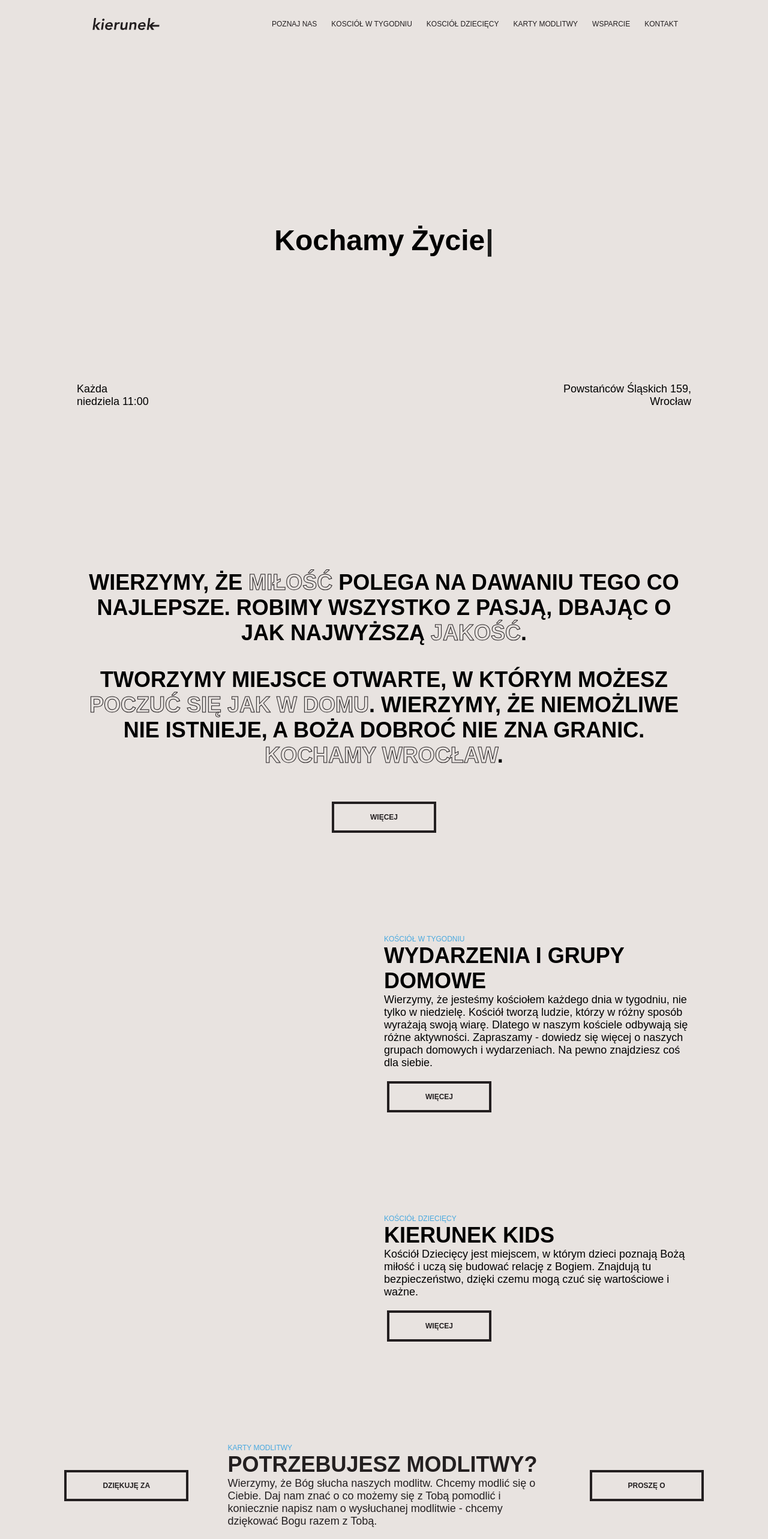
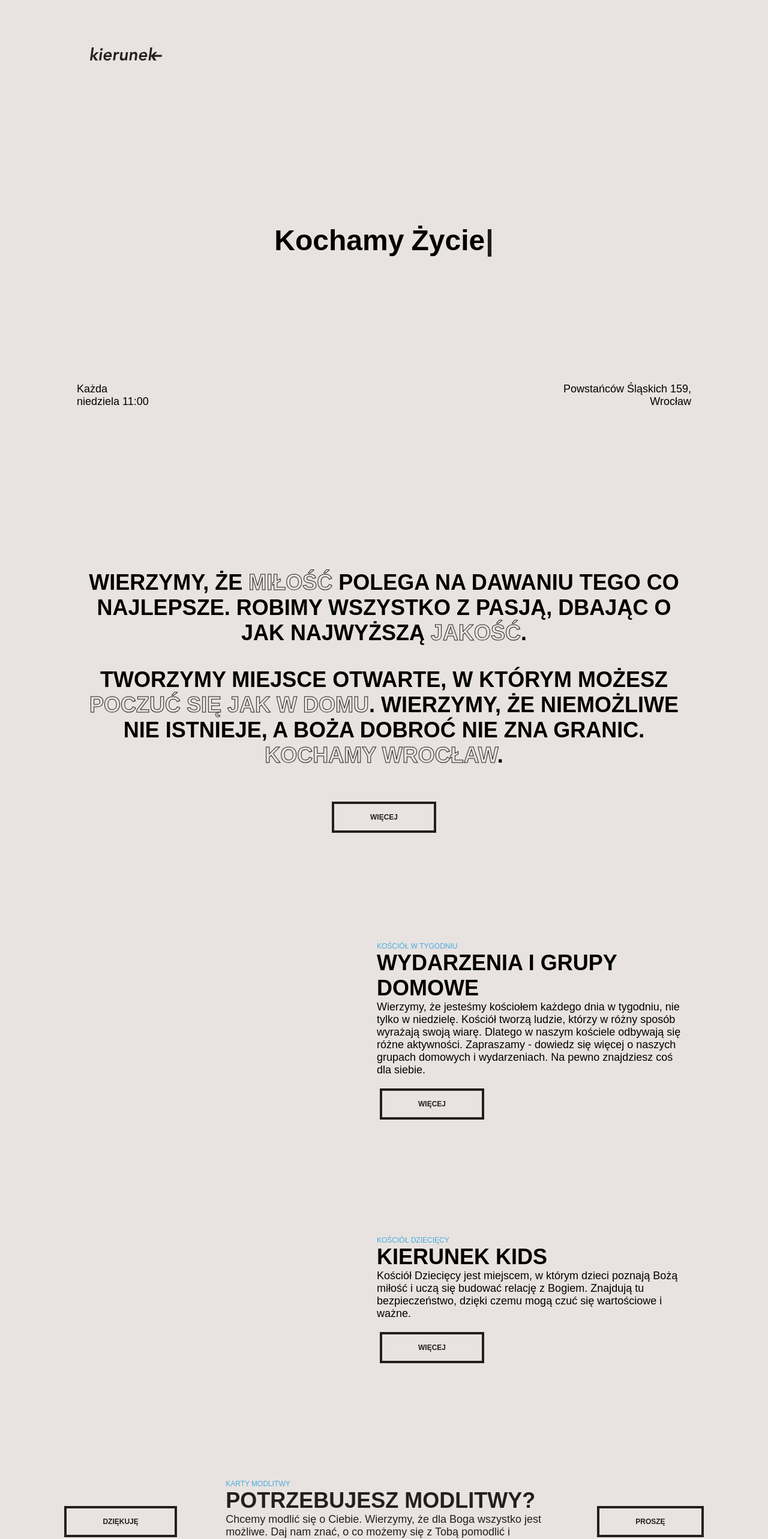
Before and after one commit to kdraganik/kierunek-website, a Next.js app: page / in a window 1280 px wide. Shown: the top 2565 px of the page at 60% size. Built offline with nearby package versions, Linux system fonts and the light colour scheme; a web font is replaced by a local one.

Commit message:
Home page responsive

```diff
--- a/components/global/Layout.jsx
+++ b/components/global/Layout.jsx
@@ -12,7 +12,7 @@ export default function Layout({ children, light }) {
         <meta name="description" content="Jesteśmy grupą ludzi, których marzeniem jest zachęcić innych do życia z Bogiem. Spotykamy się w każdą niedzielę o godzinie 11:00." />
         <link rel="icon" href="/favicon.ico" />
       </Head>
-      {light ? <NavbarLight/> : <Navbar/>}
+      <Navbar light={light} />
         <div className={styles.container}>{children}</div>
       <Footer />
     </>
--- a/components/global/Navbar.jsx
+++ b/components/global/Navbar.jsx
@@ -1,16 +1,40 @@
 import Image from 'next/image'
 import Link from 'next/link'
+import { useState } from 'react'
 import styles from '../../styles/Navbar.module.scss'
 
-export default function Navbar() {
+export default function Navbar({ light }) {
+
+  const [menuOpen, setMenuOpen] = useState(false)
+
+
   return (
     <navbar className={`${styles.navbar}`}>
+
       <Link href="/" passHref>
         <div className={styles.logoBox}>
-          <Image layout='fill' src="/logo_black.svg" alt="logo"/>
+        <Image
+          height={200}
+          width={200}
+          objectFit="contain"
+          src={ light ? "/logo_white.svg" : "/logo_black.svg" }
+          alt="logo"
+        />
         </div>
       </Link>
-      <ul className={styles.links}>
+      <ul className={`${styles.links} ${light ? styles.light : ""} ${menuOpen ? "" : styles.hidden}`} onClick={()=>setMenuOpen(false)}>
+        <div className={styles.close} />
+        <Link href="/" passHref>
+          <div className={styles.innerLogoBox}>
+            <Image
+              height={200}
+              width={200}
+              objectFit="contain"
+              src={ light ? "/logo_white.svg" : "/logo_black.svg" }
+              alt="logo"
+            />
+          </div>
+        </Link>
         <li><Link href="/poznaj-nas">poznaj nas</Link></li>
         <li><Link href="/kosciol-w-tyg">kosciół w tygodniu</Link></li>
         <li><Link href="/kosciol-dzieciecy">kosciół dziecięcy</Link></li>
@@ -18,6 +42,7 @@ export default function Navbar() {
         <li><Link href="https://wspieram.kosciolkierunek.pl/">wsparcie</Link></li>
         <li><Link href="/#kontakt">kontakt</Link></li>
       </ul>
+      <div className={`${styles.hamMenu} ${light ? styles.light : ""}`} onClick={()=>setMenuOpen(true)}/>
     </navbar>
   )
 }
--- a/components/index/Map.jsx
+++ b/components/index/Map.jsx
@@ -3,8 +3,8 @@ export default function Map() {
   return(
     <iframe
       src="https://www.google.com/maps/embed?pb=!1m14!1m8!1m3!1d1568.2246868254629!2d17.01116804976333!3d51.0850864552755!3m2!1i1024!2i768!4f13.1!3m3!1m2!1s0x0%3A0x5dd3e0c057362d0e!2zS2_Fm2Npw7PFgiBLaWVydW5law!5e0!3m2!1sen!2spl!4v1648722200266!5m2!1sen!2spl"
-      width="450"
-      height="450"
+      width="400"
+      height="400"
       style={
         {
           border: 0,
--- a/pages/index.js
+++ b/pages/index.js
@@ -54,15 +54,15 @@ export default function Home() {
           </div>
         </div>
         <div className={`${styles.section} ${styles.prayer}`}>
-          <Button text="dziękuję za" link="https://karty-modlitwy.kosciolkierunek.pl/" />
+          <Button text="dziękuję" link="https://karty-modlitwy.kosciolkierunek.pl/" />
           <div className={styles.contentBox}>
             <SectionDescription
               name="karty modlitwy"
               header="Potrzebujesz modlitwy?"
-              content="Wierzymy, że Bóg słucha naszych modlitw. Chcemy modlić się o Ciebie. Daj nam znać o co możemy się z Tobą pomodlić i koniecznie napisz nam o wysłuchanej modlitwie - chcemy dziękować Bogu razem z Tobą."
+              content="Chcemy modlić się o Ciebie. Wierzymy, że dla Boga wszystko jest możliwe. Daj nam znać, o co możemy się z Tobą pomodlić i koniecznie napisz nam o wysłuchanej modlitwie - chcemy dziękować Bogu razem z Tobą."
             />
           </div>
-          <Button text="proszę o" link="https://karty-modlitwy.kosciolkierunek.pl/" />
+          <Button text="proszę" link="https://karty-modlitwy.kosciolkierunek.pl/" />
         </div>
         <div className={`${styles.section} ${styles.support}`}>
           <div className={styles.contentBox}>
--- a/styles/About.module.scss
+++ b/styles/About.module.scss
@@ -46,7 +46,7 @@
   background-image: url('/pastors.jpg');
   background-size: cover;
   background-repeat: no-repeat;
-  background-position: top;
+  background-position: 12%;
   color: $light-color;
   padding: 0 10%;
   .text{
--- a/styles/Footer.module.scss
+++ b/styles/Footer.module.scss
@@ -39,7 +39,7 @@
 }
 
 .links{
-  display: flex;
+  display: none;
   justify-content: flex-end;
   list-style: none;
   a{
@@ -61,3 +61,9 @@
     border-right: none;
   }
 }
+
+@media (min-width: 1024px){
+  .links{
+    display: flex;
+  }
+}
--- a/styles/Home.module.scss
+++ b/styles/Home.module.scss
@@ -20,11 +20,15 @@
   width: 100%;
   margin: 75px 0;
 }
-
 .contentBox{
-  width: 50%;
+  margin: 12px;
 }
 
+@media (min-width: 1024px){
+  .contentBox{
+    width: 50%;
+  }
+}
 /* 2.1 Banner */
 .startBanner{
   width: 100%;
@@ -99,8 +103,15 @@
   margin: 0;
   padding: 75px 10%;
   color: $dark_color;
-  justify-content: space-between;
+  flex-direction: column;
   align-items: center;
+}
+
+@media (min-width: 1024px){
+  .prayer{
+    flex-direction: row;
+    justify-content: space-between;
+  }
 }
 
 /* 2.6 Support */
@@ -151,6 +162,7 @@
 
   .top{
     display: flex;
+    flex-direction: column;
     justify-content: space-between;
     align-items: flex-start;
   }
@@ -163,10 +175,8 @@
   }
 
   .infoBox{
-    height: 450px;
     display: flex;
     flex-direction: column;
-    justify-content: space-between;
     align-items: flex-start;
   }
 
@@ -201,6 +211,18 @@
   }
 }
 
+@media (min-width: 1024px){
+  .contact{
+    .top{
+      flex-direction: row;
+    }
+  }
+  .infoBox{
+    height: 450px;
+    justify-content: space-between;
+  }
+}
+
 /* 2.9 End banner */
 .endBanner{
   background-image: url('../public/bannerBG.jpg');
@@ -232,7 +254,7 @@
     align-self: flex-start;
     margin-left: 10%;
     color: $light-color;
-    font-size: 72px;
+    font-size: 48px;
     font-weight: 900;
     text-align: left;
     h1{
@@ -242,3 +264,19 @@
     }
   }
 }
+
+@media (min-width: 1024px) {
+  .endBanner{
+    .text{
+      font-size: 60px;
+    }
+  }
+}
+
+@media (min-width: 1200px){
+  .endBanner{
+    .text{
+      font-size: 72px;
+    }
+  }
+}
--- a/styles/Navbar.module.scss
+++ b/styles/Navbar.module.scss
@@ -1,12 +1,13 @@
 @import './variables.scss';
 
 .navbar{
-  padding: 30px 150px;
   position: absolute;
   top: 0;
   width: 100%;
+  padding: 30px 50px;
   display: flex;
   justify-content: space-between;
+  align-items: center;
   z-index: 1;
 }
 
@@ -17,9 +18,36 @@
 }
 
 .links{
+  &.hidden{
+    display: none;
+  }
+  &.light{
+    background-color: $dark-color;
+    a{
+      color: $light-color;
+    }
+    .close:before, .close:after {
+      background-color: $light-color;
+    }
+  }
+  left: 0;
+  top: 0;
+  z-index: 1;
+  position: absolute;
+  width: 100%;
+  height: 100vh;
+  background-color: $light-color;
   display: flex;
-  justify-content: flex-end;
+  flex-direction: column;
+  justify-content: center;
+  align-items: center;
   list-style: none;
+  font-size: 20px;
+  padding: 20%;
+  li{
+    text-transform: uppercase;
+    padding: 10px;
+  }
   a{
     font-family: $main-font;
     text-decoration: none;
@@ -28,17 +56,108 @@
       text-decoration: underline;
     }
   }
-  .light{
-    color: $light-color;
-    a{
-      color: $light-color;
+  .close {
+    position: absolute;
+    right: 32px;
+    top: 32px;
+    width: 32px;
+    height: 32px;
+    opacity: 0.3;
+    &:hover {
+      opacity: 1;
+    }
+    &:before, &:after {
+      position: absolute;
+      left: 15px;
+      content: ' ';
+      height: 33px;
+      width: 2px;
+      background-color: $dark-color;
+    }
+    &:before {
+      transform: rotate(45deg);
+    }
+    &:after {
+      transform: rotate(-45deg);
     }
   }
-  li{
-    text-transform: uppercase;
-    padding: 3px 12px;
+}
+
+.hamMenu {
+  display: block;
+  position: relative;
+  &,
+  &:before,
+  &:after
+  {
+    width: 30px;
+    height: 5px;
+    border-radius: 2px;
+    background-color: $dark-color;
   }
-  li:last-child{
-    padding-right: 0;
+  &.light,
+  &.light:before,
+  &.light:after{
+    background-color: $light-color;
+  }
+  &:before,
+  &:after {
+    content: "";
+    display: block;
+    position: absolute;
+  }
+  &:before {
+    bottom: 150%;
+  }
+  &:after{
+    top: 150%;
   }
 }
+
+
+@media (min-width: 1024px){
+  .navbar{
+    flex-direction: row;
+    justify-content: space-between;
+  }
+
+  .logoBox{
+    display: block;
+  }
+
+  .hamMenu{
+    display: none;
+  }
+
+  .links{
+    position: relative;
+    padding: initial;
+    font-size: inherit;
+    height: initial;
+    flex-direction: row;
+    justify-content: flex-end;
+
+    .innerLogoBox{
+      display: none;
+    }
+    .close{
+      display: none;
+    }
+    flex-direction: row;
+
+    li{
+      padding: 3px 12px;
+    }
+
+    li:last-child{
+      padding-right: 0;
+    }
+
+  }
+}
+
+@media (min-width: 1200px){
+  .navbar{
+    padding: 30px 150px;
+  }
+}
```
